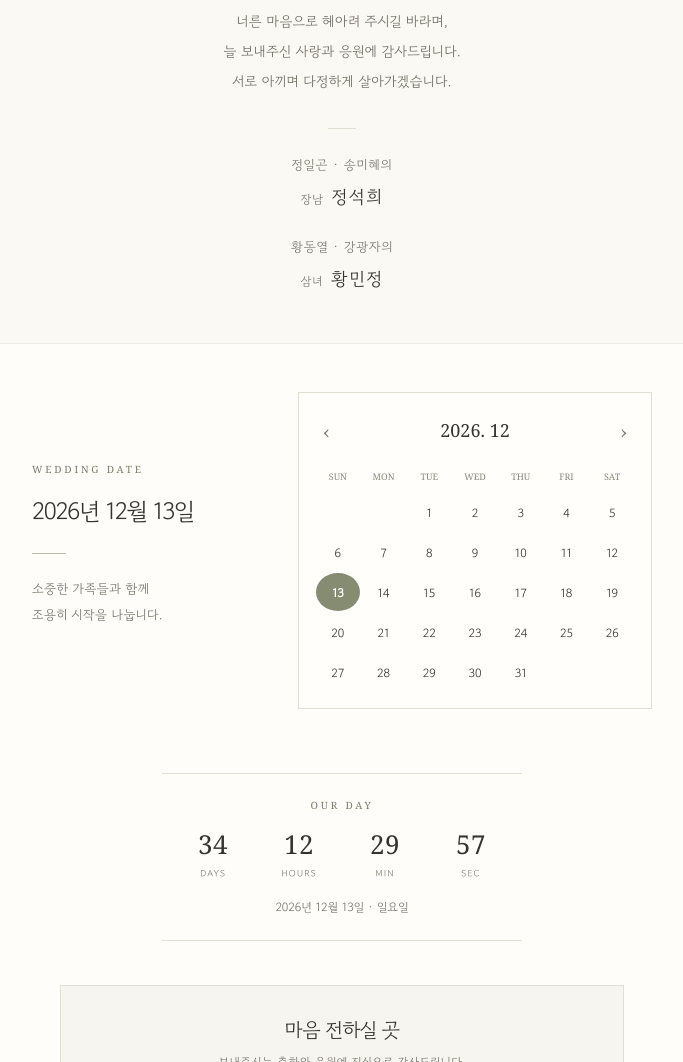
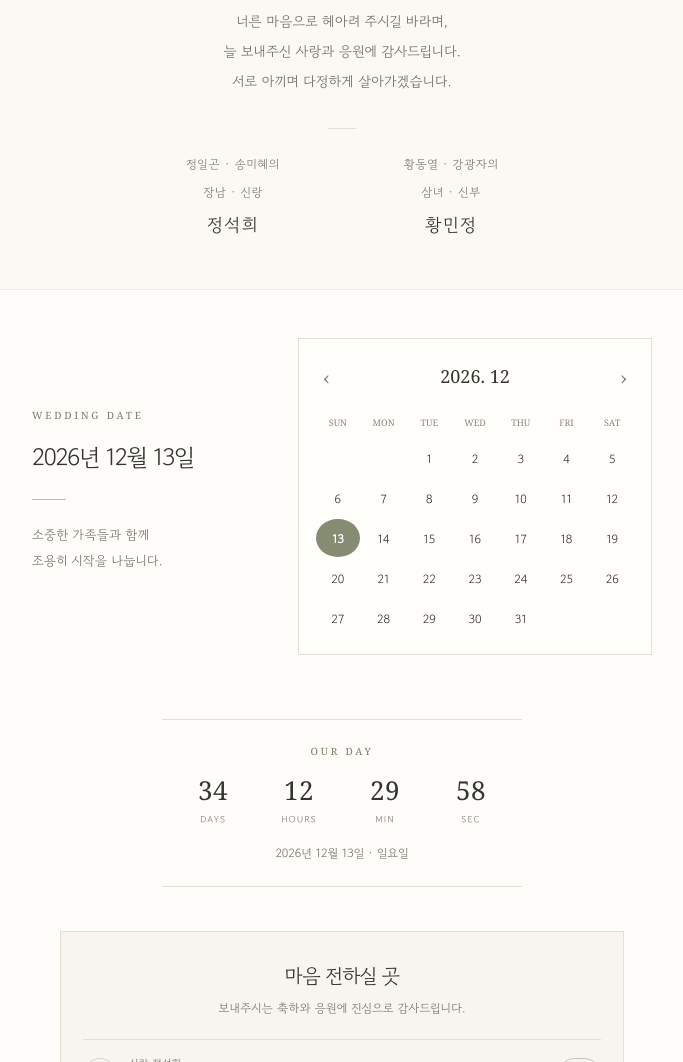
Before and after one commit to scook2375/wedding-announcement, a plain HTML site: page index.html in a window 1280 px wide. Shown: the part 1380-2442 px from the top of the page, without its empty margins (298-981 px from the left). Drawn offline with Linux system fonts and the light colour scheme.

Commit message:
Arrange families side by side with groom and bride labels

```diff
--- a/index.html
+++ b/index.html
@@ -33,7 +33,7 @@
 .weekdays,.days{display:grid;grid-template-columns:repeat(7,minmax(0,1fr));text-align:center}.weekdays span{font-family:Georgia,serif;font-size:9px;color:#89887c;padding:7px 0}
 .day{height:38px;display:grid;place-items:center;font-size:12px;border-radius:50%;margin:1px}.day.empty{visibility:hidden}.day.target{background:var(--sage);color:white;font-weight:600}.day.today:not(.target){outline:1px solid #c7c9bb}
 .message{text-align:center;background:#fbf9f4;border-top:1px solid #f0ece3;border-bottom:1px solid #f0ece3}.message p{font-family:"Gowun Dodum",sans-serif;font-size:14px;line-height:2.15;color:#6f6c62}
-.names{font-family:"Gowun Dodum",sans-serif;margin:32px auto 0;letter-spacing:.03em;display:grid;gap:22px}.names::before{content:"";display:block;width:28px;height:1px;background:var(--line);margin:0 auto 2px}.family-line{display:flex;flex-direction:column;align-items:center;gap:4px}.parents{font-size:13px;color:var(--muted)}.family-role{font-size:12px;color:var(--muted);margin-right:8px}.couple-name{font-weight:400;font-size:18px;color:var(--ink);letter-spacing:.08em}
+.names{font-family:"Gowun Dodum",sans-serif;margin:32px auto 0;letter-spacing:.03em;display:grid;grid-template-columns:repeat(2,minmax(0,1fr));column-gap:16px;row-gap:22px;max-width:420px}.names::before{grid-column:1/-1;content:"";display:block;width:28px;height:1px;background:var(--line);margin:0 auto 2px}.family-line{display:flex;flex-direction:column;align-items:center;gap:4px}.parents{font-size:12px;color:var(--muted)}.family-role{font-size:12px;color:var(--muted);margin:2px 0}.couple-name{font-weight:400;font-size:18px;color:var(--ink);letter-spacing:.08em}
 .account{max-width:620px;margin:auto;padding:44px 28px 38px}.account-inner{background:#f7f5ef;border:1px solid var(--line);padding:28px 22px}.account h2{text-align:center;font-size:20px;margin:0 0 5px}
 .account-intro{text-align:center;color:#777469;font-size:12px;margin:0 0 20px}.account-card{display:flex;align-items:center;gap:12px;padding:14px 0;border-top:1px solid #e5dfd4}
 .account-icon{width:34px;height:34px;border:1px solid #d8d2c6;border-radius:50%;display:grid;place-items:center;flex:none;color:#8a9076}
@@ -51,7 +51,7 @@
 <div class="scroll-progress" aria-hidden="true"></div>
 <main class="page">
 <header class="hero"><div class="label hero-label">WEDDING ANNOUNCEMENT</div><h1>저희, 결혼합니다.</h1><p class="lead">서로의 평생이 되기로 했습니다.</p><img class="hero-photo" src="assets/wedding.jpg" alt="함께 서 있는 신랑 정석희와 신부 황민정의 웨딩 사진" width="3017" height="4526" fetchpriority="high" decoding="async"></header>
-<section class="message"><div class="label">WITH LOVE AND GRATITUDE</div><h2>소중한 분들께 전합니다.</h2><p>저희 두 사람이<br>평생을 함께하기로 했습니다.<br><br>결혼식은 가족들과 함께하는<br>작은 가족식으로 진행합니다.<br>소중한 분들을 한 분 한 분 모시지 못해<br>아쉬운 마음을 전합니다.<br><br>너른 마음으로 헤아려 주시길 바라며,<br>늘 보내주신 사랑과 응원에 감사드립니다.<br>서로 아끼며 다정하게 살아가겠습니다.</p><div class="names"><div class="family-line"><span class="parents">정일곤 · 송미혜의</span><div><span class="family-role">장남</span><strong class="couple-name">정석희</strong></div></div><div class="family-line"><span class="parents">황동열 · 강광자의</span><div><span class="family-role">삼녀</span><strong class="couple-name">황민정</strong></div></div></div></section>
+<section class="message"><div class="label">WITH LOVE AND GRATITUDE</div><h2>소중한 분들께 전합니다.</h2><p>저희 두 사람이<br>평생을 함께하기로 했습니다.<br><br>결혼식은 가족들과 함께하는<br>작은 가족식으로 진행합니다.<br>소중한 분들을 한 분 한 분 모시지 못해<br>아쉬운 마음을 전합니다.<br><br>너른 마음으로 헤아려 주시길 바라며,<br>늘 보내주신 사랑과 응원에 감사드립니다.<br>서로 아끼며 다정하게 살아가겠습니다.</p><div class="names"><div class="family-line"><span class="parents">정일곤 · 송미혜의</span><span class="family-role">장남 · 신랑</span><strong class="couple-name">정석희</strong></div><div class="family-line"><span class="parents">황동열 · 강광자의</span><span class="family-role">삼녀 · 신부</span><strong class="couple-name">황민정</strong></div></div></section>
 <section><div class="date-layout"><div class="date-copy"><div class="label">WEDDING DATE</div><h2 id="dateHeadline">2026년 12월 13일</h2><div class="small-rule"></div><p>소중한 가족들과 함께<br>조용히 시작을 나눕니다.</p></div><div class="calendar"><div class="calendar-head"><button class="month-btn" id="prevMonth" aria-label="이전 달">‹</button><div class="calendar-title" id="calendarTitle"></div><button class="month-btn" id="nextMonth" aria-label="다음 달">›</button></div><div class="weekdays"><span>SUN</span><span>MON</span><span>TUE</span><span>WED</span><span>THU</span><span>FRI</span><span>SAT</span></div><div class="days" id="calendarDays"></div></div></div></section>
 <div class="countdown-wrap"><div class="countdown"><div class="label">OUR DAY</div><div id="countNumber" role="group" aria-label="결혼일까지 남은 시간"><div class="timer-grid" id="timerGrid"><div><span class="timer-value" id="timerDays">00</span><span class="timer-unit">DAYS</span></div><div><span class="timer-value" id="timerHours">00</span><span class="timer-unit">HOURS</span></div><div><span class="timer-value" id="timerMinutes">00</span><span class="timer-unit">MIN</span></div><div><span class="timer-value" id="timerSeconds">00</span><span class="timer-unit">SEC</span></div></div><div class="timer-status" id="timerStatus" hidden></div></div><div class="date-sub" id="dateSub">2026년 12월 13일 · 일요일</div></div></div>
 <section class="account" id="accountSection"><div class="account-inner"><h2>마음 전하실 곳</h2><p class="account-intro">보내주시는 축하와 응원에 진심으로 감사드립니다.</p><div class="account-card"><div class="account-icon">G</div><div class="account-info"><div class="account-label">신랑 정석희</div><div class="account-number">은행명 · 계좌번호 입력</div></div><button class="copy" data-copy="신랑 계좌번호를 입력하세요">복사</button></div><div class="account-card"><div class="account-icon">B</div><div class="account-info"><div class="account-label">신부 황민정</div><div class="account-number">은행명 · 계좌번호 입력</div></div><button class="copy" data-copy="신부 계좌번호를 입력하세요">복사</button></div></div></section>
```
